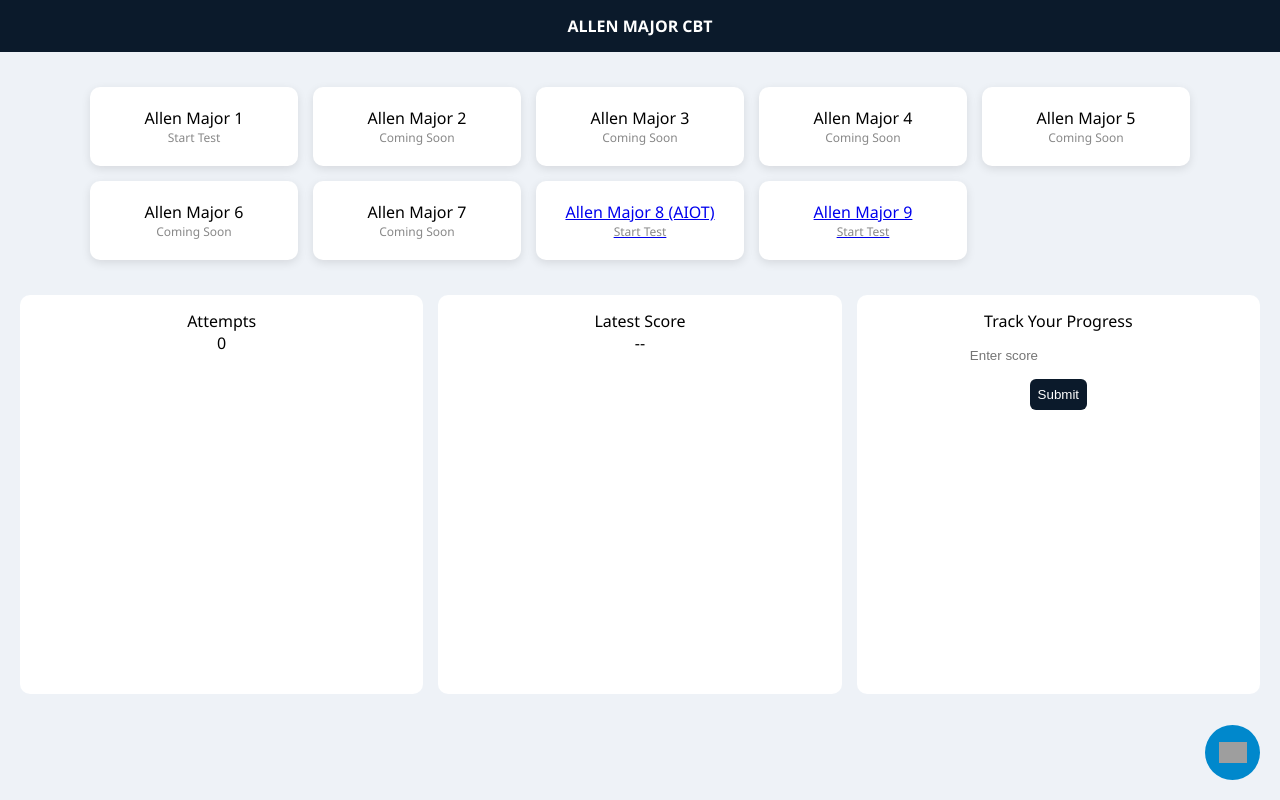
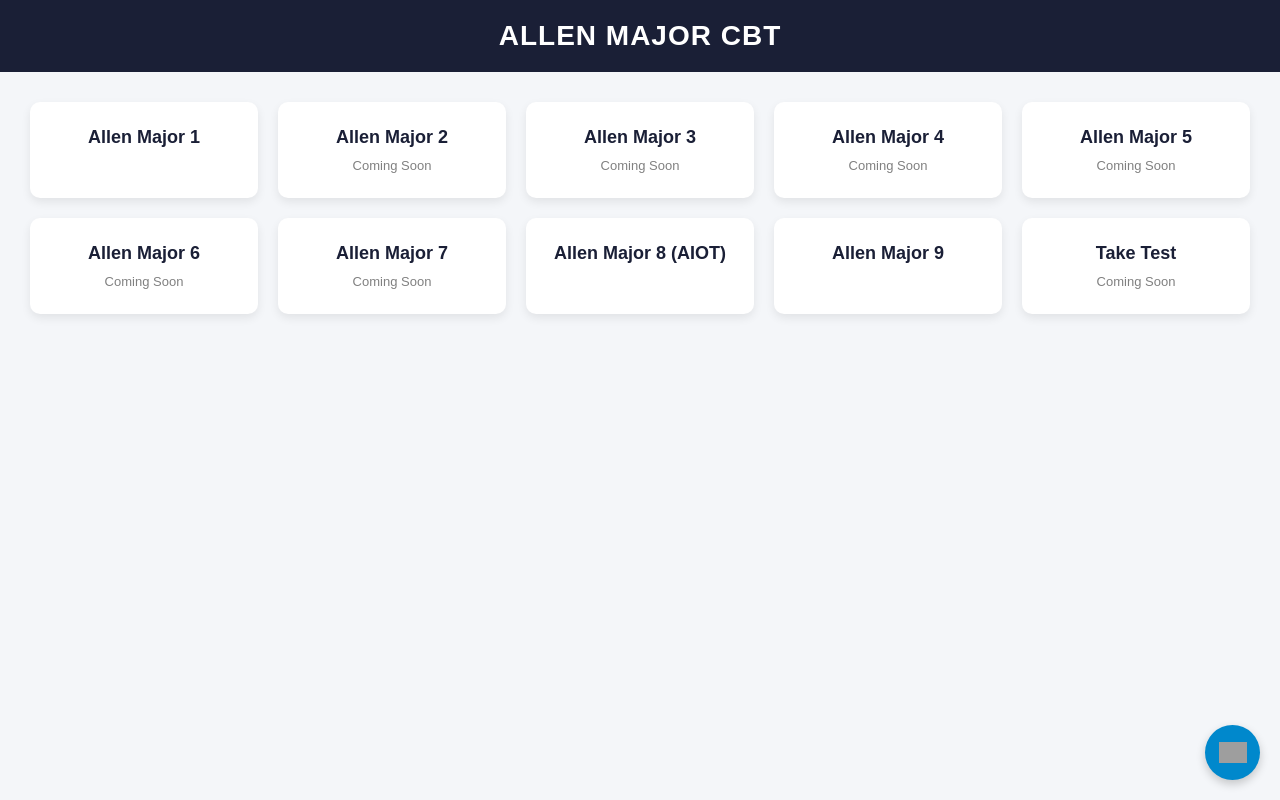
Before and after one commit to hydrogenwithhelium/ALLEN-MAJOR, a plain HTML site: page index.html in a window 1280 px wide. Drawn offline with Linux system fonts and the light colour scheme; grey boxes are pictures that could not be loaded.

Commit message:
Update index.html

```diff
--- a/index.html
+++ b/index.html
@@ -1,96 +1,149 @@
-<!DOCTYPE html><html lang="en">
+<!DOCTYPE html>
+<html lang="en">
 <head>
-<meta charset="UTF-8">
-<meta name="viewport" content="width=device-width, initial-scale=1.0">
-<title>ALLEN MAJOR CBT</title><style>
-body{margin:0;font-family:'Segoe UI',sans-serif;background:#eef2f7}
-header{background:#0b1a2b;color:#fff;padding:15px;text-align:center;font-weight:600;position:sticky;top:0}
-.container{max-width:1100px;margin:20px auto;padding:15px;display:grid;grid-template-columns:repeat(auto-fit,minmax(180px,1fr));gap:15px}
-.tile{background:#fff;padding:20px;border-radius:10px;text-align:center;cursor:pointer;box-shadow:0 3px 10px rgba(0,0,0,0.1);transition:.2s}
-.tile:hover{transform:translateY(-5px)}
-.status{font-size:12px;color:#888}
-.hidden{display:none}
+  <meta charset="UTF-8">
+  <title>ALLEN MAJOR CBT</title>
+  <meta name="viewport" content="width=device-width, initial-scale=1.0">
 
-.dashboard{display:grid;grid-template-columns:repeat(auto-fit,minmax(220px,1fr));gap:15px;margin:20px}
-.card{background:#fff;padding:15px;border-radius:10px;text-align:center}
-.progress-bar{height:8px;background:#ddd;border-radius:5px;overflow:hidden;margin:8px 0}
-.progress-fill{height:100%;background:#0b1a2b;width:0%}
+  <style>
+    body {
+      margin: 0;
+      font-family: Arial, sans-serif;
+      background: #f4f6f9;
+    }
 
-input,button{padding:8px;border-radius:6px;border:none;margin-top:8px}
-button{background:#0b1a2b;color:#fff;cursor:pointer}
+    header {
+      background: #1a1f36;
+      color: white;
+      text-align: center;
+      padding: 20px;
+      font-size: 28px;
+      font-weight: bold;
+      letter-spacing: 1px;
+    }
 
-canvas{width:100%;max-width:500px;margin:10px auto;display:block}
+    .container {
+      display: grid;
+      grid-template-columns: repeat(auto-fit, minmax(200px, 1fr));
+      gap: 20px;
+      padding: 30px;
+    }
 
-.telegram{position:fixed;bottom:20px;right:20px;background:#0088cc;width:55px;height:55px;border-radius:50%;display:flex;align-items:center;justify-content:center}
-.telegram img{width:28px}
-</style></head><body>
-<header>ALLEN MAJOR CBT</header><!-- HOME --><div id="home">
+    .card {
+      background: white;
+      border-radius: 10px;
+      padding: 25px;
+      text-align: center;
+      box-shadow: 0 4px 10px rgba(0,0,0,0.08);
+      transition: 0.3s;
+      cursor: pointer;
+      position: relative;
+    }
+
+    .card:hover {
+      transform: translateY(-6px);
+      box-shadow: 0 8px 18px rgba(0,0,0,0.15);
+      background: #eef3ff;
+    }
+
+    .card a {
+      text-decoration: none;
+      color: #1a1f36;
+      font-weight: bold;
+      font-size: 18px;
+    }
+
+    .coming {
+      display: block;
+      margin-top: 10px;
+      font-size: 13px;
+      color: gray;
+    }
+
+    .telegram {
+      position: fixed;
+      bottom: 20px;
+      right: 20px;
+      background: #0088cc;
+      border-radius: 50%;
+      width: 55px;
+      height: 55px;
+      display: flex;
+      align-items: center;
+      justify-content: center;
+      box-shadow: 0 4px 10px rgba(0,0,0,0.2);
+      transition: 0.3s;
+    }
+
+    .telegram:hover {
+      transform: scale(1.1);
+    }
+
+    .telegram img {
+      width: 28px;
+    }
+  </style>
+</head>
+
+<body>
+
+<header>ALLEN MAJOR CBT</header>
+
 <div class="container">
-<div class="tile" onclick="startTest()">Allen Major 1<div class="status">Start Test</div></div>
-<div class="tile">Allen Major 2<div class="status">Coming Soon</div></div>
-<div class="tile">Allen Major 3<div class="status">Coming Soon</div></div>
-<div class="tile">Allen Major 4<div class="status">Coming Soon</div></div>
-<div class="tile">Allen Major 5<div class="status">Coming Soon</div></div>
-<div class="tile">Allen Major 6<div class="status">Coming Soon</div></div>
-<div class="tile">Allen Major 7<div class="status">Coming Soon</div></div>
-<a href="https://allenmajor1.vercel.app/test8" target="_blank"><div class="tile">Allen Major 8 (AIOT)<div class="status">Start Test</div></div></a>
-<a href="https://allenmajor1.vercel.app/test9" target="_blank"><div class="tile">Allen Major 9<div class="status">Start Test</div></div></a>
-</div><div class="dashboard">
-<div class="card">Attempts<br><span id="attempts">0</span></div>
-<div class="card">Latest Score<br><span id="score">--</span></div><div class="card">
-Track Your Progress<br>
-<input type="number" id="scoreInput" placeholder="Enter score">
-<br>
-<button onclick="addScore()">Submit</button>
-<canvas id="chart"></canvas>
+
+  <div class="card">
+    <a href="https://allenmajor1.vercel.app/" target="_blank">Allen Major 1</a>
+  </div>
+
+  <div class="card">
+    <a href="#">Allen Major 2</a>
+    <span class="coming">Coming Soon</span>
+  </div>
+
+  <div class="card">
+    <a href="#">Allen Major 3</a>
+    <span class="coming">Coming Soon</span>
+  </div>
+
+  <div class="card">
+    <a href="#">Allen Major 4</a>
+    <span class="coming">Coming Soon</span>
+  </div>
+
+  <div class="card">
+    <a href="#">Allen Major 5</a>
+    <span class="coming">Coming Soon</span>
+  </div>
+
+  <div class="card">
+    <a href="#">Allen Major 6</a>
+    <span class="coming">Coming Soon</span>
+  </div>
+
+  <div class="card">
+    <a href="#">Allen Major 7</a>
+    <span class="coming">Coming Soon</span>
+  </div>
+
+  <div class="card">
+    <a href="https://allenmajor1.vercel.app/test8" target="_blank">Allen Major 8 (AIOT)</a>
+  </div>
+
+  <div class="card">
+    <a href="https://allenmajor1.vercel.app/test9" target="_blank">Allen Major 9</a>
+  </div>
+
+  <div class="card">
+    <a href="#">Take Test</a>
+    <span class="coming">Coming Soon</span>
+  </div>
+
 </div>
-</div>
-</div><!-- TEST PAGE --><div id="test" class="hidden">
-<div class="container">
-<div class="tile">Test Running... (Demo)</div>
-</div>
-</div><a href="https://t.me/+0_eGsQpgkEU1YzRl" target="_blank" class="telegram">
-<img src="https://cdn-icons-png.flaticon.com/512/2111/2111646.png">
-</a><script>
-let scores = JSON.parse(localStorage.getItem('scores')||'[]');
 
-function addScore(){
-let val = parseInt(document.getElementById('scoreInput').value);
-if(!isNaN(val)){
-scores.push(val);
-localStorage.setItem('scores',JSON.stringify(scores));
-drawChart();
-document.getElementById('scoreInput').value='';
-}
-}
+<!-- Telegram Button -->
+<a href="https://t.me/+0_eGsQpgkEU1YzRl" target="_blank" class="telegram">
+  <img src="https://cdn-icons-png.flaticon.com/512/2111/2111646.png" alt="Telegram">
+</a>
 
-function drawChart(){
-let c = document.getElementById('chart');
-let ctx = c.getContext('2d');
-c.height=200;
-ctx.clearRect(0,0,c.width,c.height);
-
-let max = Math.max(...scores,10);
-let step = c.width/(scores.length||1);
-
-ctx.beginPath();
-scores.forEach((s,i)=>{
-let x = i*step+20;
-let y = 200-(s/max*180);
-if(i===0) ctx.moveTo(x,y);
-else ctx.lineTo(x,y);
-});
-ctx.stroke();
-}
-
-function startTest(){
-alert('Test UI can be expanded later');
-}
-
-window.onload=function(){
-document.getElementById('attempts').innerText=localStorage.getItem('attempts')||0;
-document.getElementById('score').innerText=localStorage.getItem('score')||'--';
-drawChart();
-}
-</script></body>
+</body>
 </html>
```
